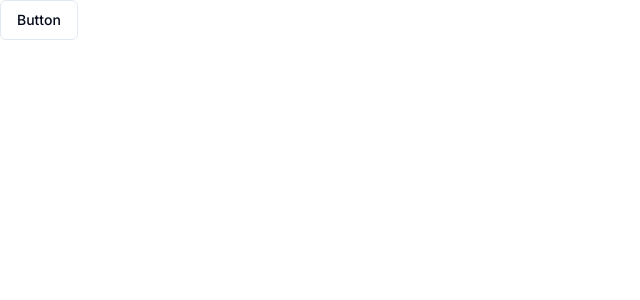
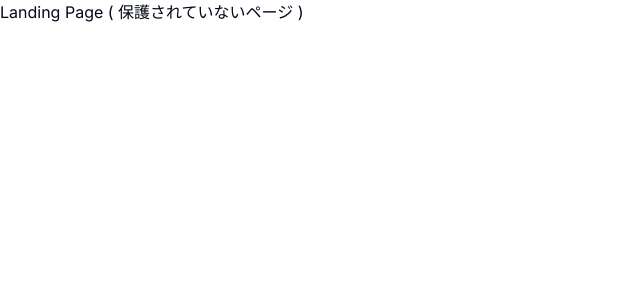
Before and after one commit to shunakid/ai-saas, a Next.js app: page / in a window 1280 px wide. Shown: the top 300 px of the page, without its empty margins (0-640 px from the left). Built offline with nearby package versions, Linux system fonts and the light colour scheme.

Commit message:
Clerkを使用した認証の追加作業

```diff
--- /dev/null
+++ b/app/(auth)/(routes)/sign-in/[[...sign-in]]/page.tsx
@@ -0,0 +1,6 @@
+import { SignIn } from "@clerk/nextjs";
+import React from "react";
+
+export default function Page() {
+  return <SignIn />;
+}
--- /dev/null
+++ b/app/(auth)/(routes)/sign-up/[[...sign-up]]/page.tsx
@@ -0,0 +1,5 @@
+import { SignUp } from "@clerk/nextjs";
+
+export default function Page() {
+  return <SignUp />;
+}
--- /dev/null
+++ b/app/(dashboard)/(routes)/dashboard/page.tsx
@@ -0,0 +1,11 @@
+import { Button } from "@/components/ui/button";
+
+const DashboardPage = () => {
+  return (
+    <div>
+      <h1>Dashboard Page ( 保護されたページ )</h1>
+    </div>
+  );
+};
+
+export default DashboardPage;
--- /dev/null
+++ b/app/(landing)/page.tsx
@@ -0,0 +1,9 @@
+const LandingPage = () => {
+  return (
+    <div>
+      <h1>Landing Page ( 保護されていないページ )</h1>
+    </div>
+  );
+};
+
+export default LandingPage;
--- a/app/globals.css
+++ b/app/globals.css
@@ -1,6 +1,12 @@
 @tailwind base;
 @tailwind components;
 @tailwind utilities;
+
+html,
+body,
+:root {
+  height: 100%;
+}
 
 @layer base {
   :root {
--- a/app/layout.tsx
+++ b/app/layout.tsx
@@ -1,22 +1,25 @@
-import './globals.css'
-import type { Metadata } from 'next'
-import { Inter } from 'next/font/google'
+import "./globals.css";
+import type { Metadata } from "next";
+import { Inter } from "next/font/google";
+import { ClerkProvider } from "@clerk/nextjs";
 
-const inter = Inter({ subsets: ['latin'] })
+const inter = Inter({ subsets: ["latin"] });
 
 export const metadata: Metadata = {
-  title: 'Create Next App',
-  description: 'Generated by create next app',
-}
+  title: "Create Next App",
+  description: "Generated by create next app",
+};
 
 export default function RootLayout({
   children,
 }: {
-  children: React.ReactNode
+  children: React.ReactNode;
 }) {
   return (
-    <html lang="en">
-      <body className={inter.className}>{children}</body>
-    </html>
-  )
+    <ClerkProvider>
+      <html lang="en">
+        <body className={inter.className}>{children}</body>
+      </html>
+    </ClerkProvider>
+  );
 }
--- a/app/page.tsx
+++ /dev/null
@@ -1,5 +0,0 @@
-import { Button } from "@/components/ui/button";
-
-export default function Home() {
-  return <Button variant="outline">Button</Button>;
-}
--- a/package.json
+++ b/package.json
@@ -9,6 +9,7 @@
     "lint": "next lint"
   },
   "dependencies": {
+    "@clerk/nextjs": "^4.23.3",
     "@radix-ui/react-slot": "^1.0.2",
     "@types/node": "20.5.7",
     "@types/react": "18.2.21",
```
Also changed, not shown: middleware.ts (added, +12 -0 lines), 1 other file (tests, documents, lock files or other folders).
